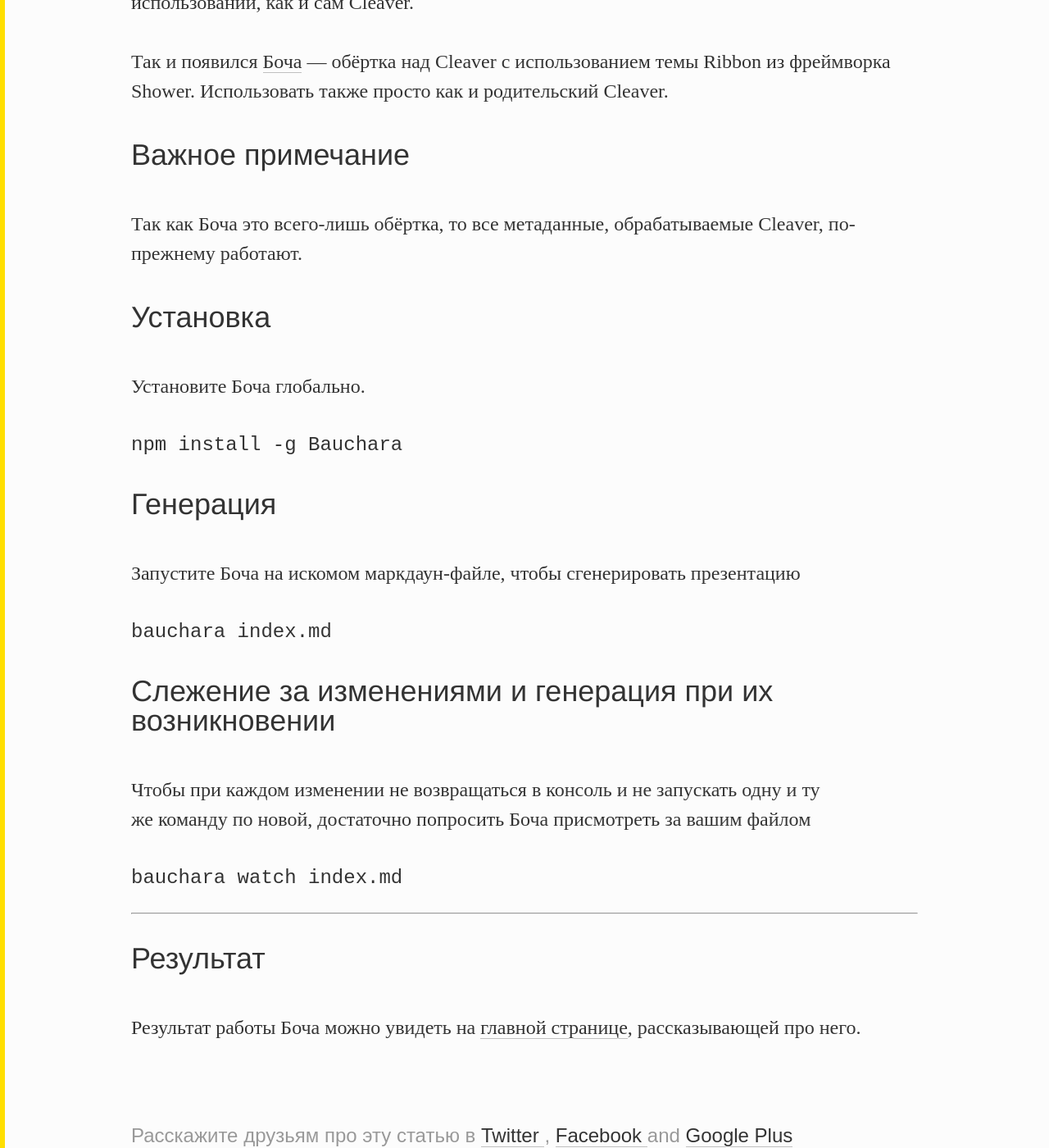
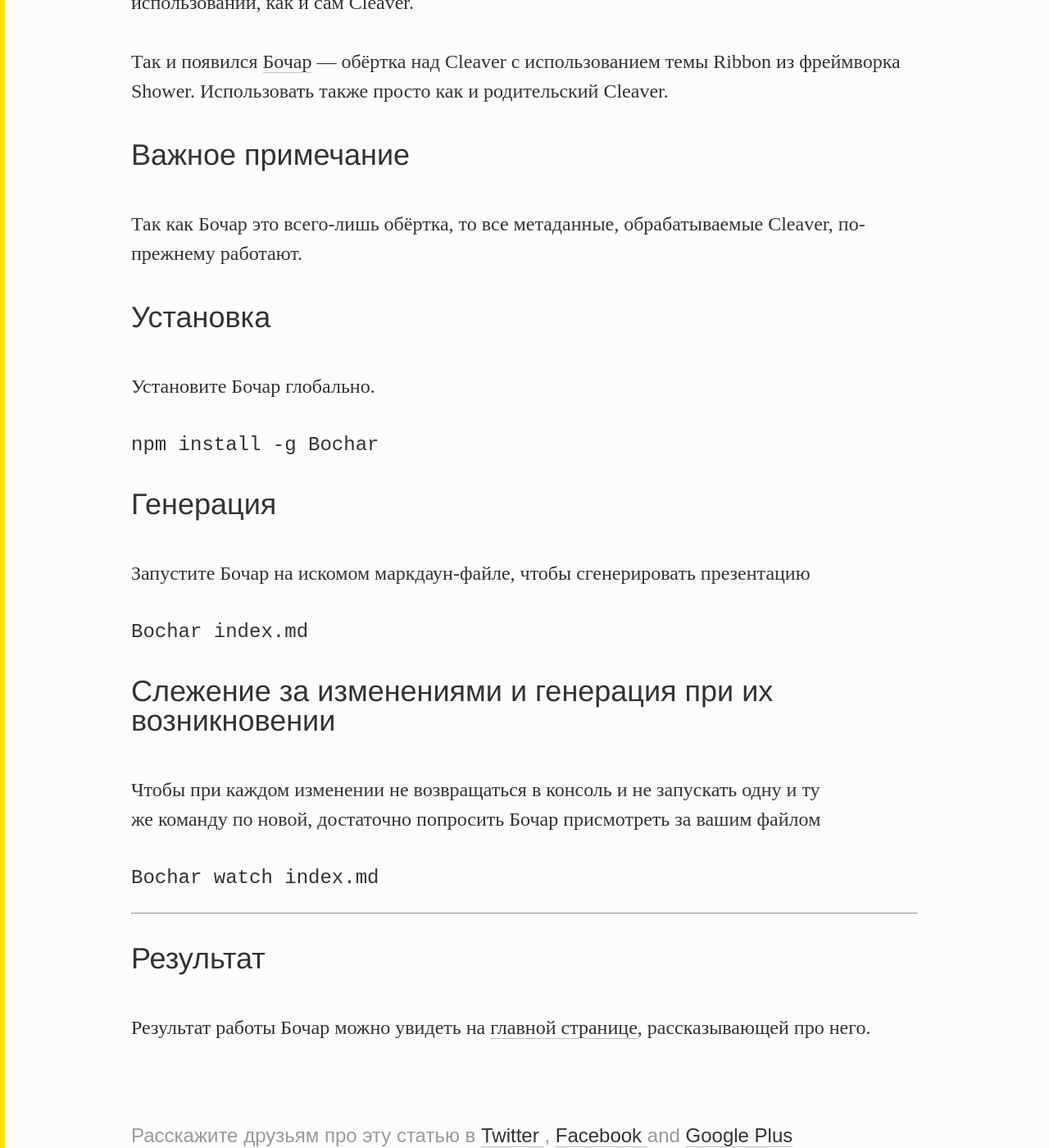
Before and after one commit to iamstarkov/vstarkov.ru, a Jekyll site: the page built from _posts/2013-10-05-bochar-slideshows-without-pain.md, in a window 1280 px wide and 1400 px high, scrolled down 1252 px. Shown: the whole window at 82% size. Built offline with Jekyll 4.4.1, drawn with Linux system fonts in a browser that asks for light colours; comment, search, counter and statistics services are not loaded; some of the changed text lies outside the part shown.

Commit message:
renamed bochar in the text

```diff
--- a/_posts/2013-10-05-bochar-slideshows-without-pain.md
+++ b/_posts/2013-10-05-bochar-slideshows-without-pain.md
@@ -1,14 +1,14 @@
 ---
 layout: post
-title: Боча — презентации без боли и смс
+title: Бочар — презентации без боли и смс
 categories : [slideshow, npmjs, somekeys]
 ---
 
-Боча — презентации без боли и смс
+Бочар — презентации без боли и смс
 ============================================================
 
-Я создал инструмент своей мечты [Боча][111] (Bauchara) — живая
-презентация из Markdown со стандартной темой из [Shower][1]. *Боча
+Я создал инструмент своей мечты [Бочар][111] (Bochar) — живая
+презентация из Markdown со стандартной темой из [Shower][1]. *Бочар
 это произношение слова «душ» на хинди.*
 
 Задумываться о таком инструменте я начал давно, так как создавать
@@ -38,44 +38,44 @@
 шаблоны на шаблоны из Shower. И чтобы всё это было также просто в
 использовании, как и сам Cleaver.
 
-Так и появился [Боча][111] — обёртка над Cleaver c использованием
+Так и появился [Бочар][111] — обёртка над Cleaver c использованием
 темы Ribbon из фреймворка Shower. Использовать также просто как и
 родительский Cleaver.
 
 ## Важное примечание
 
-Так как Боча это всего-лишь обёртка, то все метаданные, обрабатываемые Cleaver, по-прежнему работают.
+Так как Бочар это всего-лишь обёртка, то все метаданные, обрабатываемые Cleaver, по-прежнему работают.
 
 ## Установка
 
-Установите Боча глобально.
+Установите Бочар глобально.
 
-    npm install -g Bauchara
+    npm install -g Bochar
 
 ## Генерация
 
-Запустите Боча на искомом маркдаун-файле, чтобы сгенерировать
+Запустите Бочар на искомом маркдаун-файле, чтобы сгенерировать
 презентацию
 
-    bauchara index.md
+    Bochar index.md
 
 ## Слежение за изменениями и генерация при их возникновении
 
 Чтобы при каждом изменении не возвращаться в консоль и не запускать
-одну и ту же команду по новой, достаточно попросить Боча присмотреть
+одну и ту же команду по новой, достаточно попросить Бочар присмотреть
 за вашим файлом
 
-    bauchara watch index.md
+    Bochar watch index.md
 
 ----
 
 ## Результат
 
-Результат работы Боча можно увидеть на [главной странице][111],рассказывающей про него.
+Результат работы Бочар можно увидеть на [главной странице][111],рассказывающей про него.
 
 
 [1]: https://github.com/shower
 [2]: https://github.com/jdan/cleaver "Cleaver"
 [3]: https://github.com/jdan/cleaver/issues/41 "#41 advanced templating"
 [4]: https://github.com/jdan/cleaver/issues/44 "#44 Watch for changes in target md-file and recompile the presentation"
-[111]: http://matmuchrapna.github.io/bauchara/ "Bauchara"
+[111]: http://matmuchrapna.github.io/bochar/ "Bochar"
```
